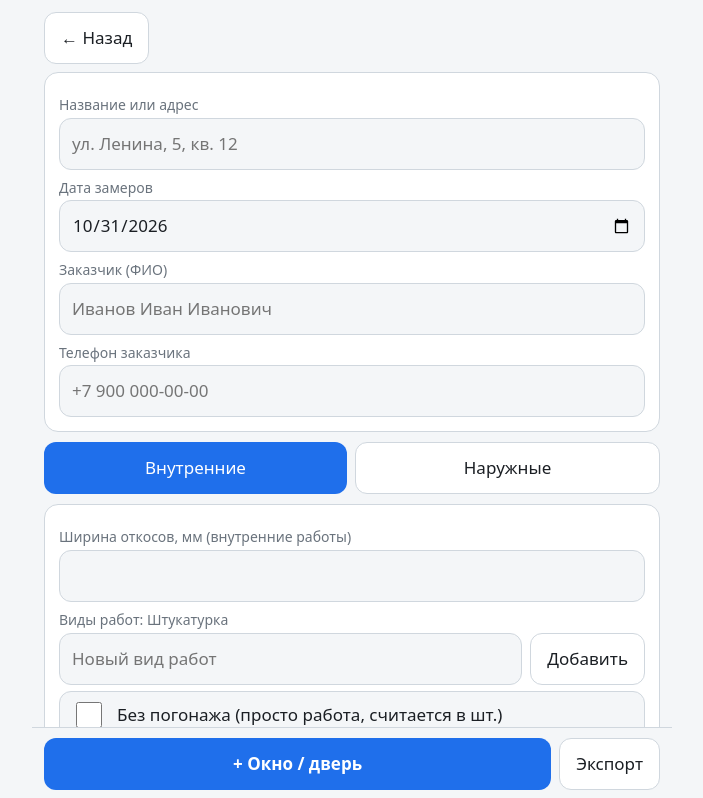
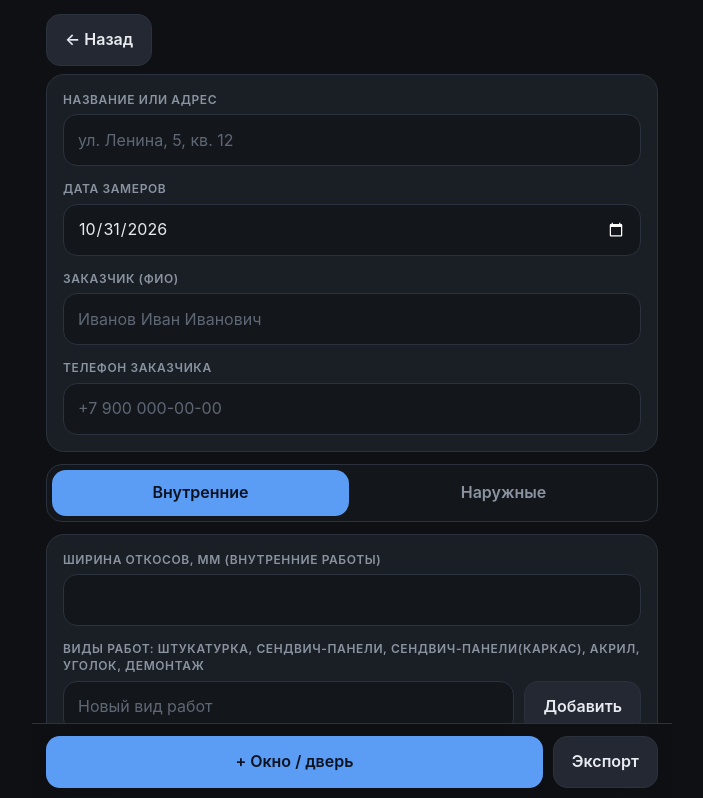
Before and after one commit to kork55300-ai/Otkosy, a plain HTML site: page index.html in a window 1280 px wide. Both pictures are taken after a click on the button "+ Новый объект". Shown: the top 798 px of the page, without its empty margins (288-991 px from the left). Drawn offline with Linux system fonts and the light colour scheme.

Commit message:
Add files via upload

```diff
--- a/index.html
+++ b/index.html
@@ -1,24 +1,42 @@
 <!DOCTYPE html>
 <html lang="ru"><head><meta charset="utf-8">
 <meta name="viewport" content="width=device-width, initial-scale=1, viewport-fit=cover">
-<meta name="theme-color" content="#1f6feb"><title>Замеры откосов</title>
+<meta name="theme-color" content="#0e1013"><meta name="color-scheme" content="dark"><title>Замеры откосов</title>
 <link rel="manifest" href="manifest.json"><link rel="apple-touch-icon" href="icon-192.png"><link rel="icon" href="icon-192.png">
 <style>
-:root{--bg:#f4f6f8;--card:#fff;--tx:#1b1f24;--mu:#6a737d;--pr:#1f6feb;--bd:#d0d7de;--dg:#d1242f;box-sizing:border-box;padding-top:env(safe-area-inset-top,0px);padding-bottom:env(safe-area-inset-bottom,0px)}
-@media(prefers-color-scheme:dark){:root:not([data-theme="light"]){--bg:#0d1117;--card:#161b22;--tx:#e6edf3;--mu:#8b949e;--pr:#4493f8;--bd:#30363d;--dg:#f85149}}
-:root[data-theme="dark"]{--bg:#0d1117;--card:#161b22;--tx:#e6edf3;--mu:#8b949e;--pr:#4493f8;--bd:#30363d;--dg:#f85149}
-*{box-sizing:border-box}body{margin:0;background:var(--bg);color:var(--tx);font:17px/1.4 system-ui,sans-serif;max-width:640px;margin:auto;padding:12px 12px 90px}
-h1{font-size:22px;margin:8px 0 12px}.card{background:var(--card);border:1px solid var(--bd);border-radius:14px;padding:14px;margin-bottom:10px}
-button{font:inherit;min-height:52px;border-radius:12px;border:1px solid var(--bd);background:var(--card);color:var(--tx);padding:0 16px}
-.b{background:var(--pr);color:#fff;border:0;font-weight:600}.d{color:var(--dg)}.w{width:100%}
-input,select{font:inherit;width:100%;min-height:52px;border:1px solid var(--bd);border-radius:12px;padding:0 12px;background:var(--bg);color:var(--tx)}
-label{display:block;font-size:14px;color:var(--mu);margin:8px 0 3px}.row{display:flex;gap:8px}.row>*{flex:1}
-.tabs{display:flex;gap:8px;margin-bottom:10px}.tabs button{flex:1}.tabs .on{background:var(--pr);color:#fff;border:0}
-.it{display:flex;justify-content:space-between;align-items:center;gap:8px}.mu{color:var(--mu);font-size:14px}.big{font-size:22px;font-weight:700}
-.bar{position:fixed;left:0;right:0;bottom:0;padding:10px 12px calc(10px + env(safe-area-inset-bottom,0px));background:var(--bg);border-top:1px solid var(--bd);display:flex;gap:8px;max-width:640px;margin:auto}
-.ov{position:fixed;inset:0;background:#0009;display:flex;align-items:flex-end;justify-content:center;z-index:9}
-.sh{background:var(--card);width:100%;max-width:640px;max-height:92%;overflow:auto;border-radius:18px 18px 0 0;padding:16px 16px calc(16px + env(safe-area-inset-bottom,0px))}
-.tot{text-align:right}.wk{margin-bottom:4px}.wk>div:last-child{padding:0 4px 8px}.chk{display:flex;align-items:center;gap:12px;font-size:17px;color:var(--tx);margin:6px 0;min-height:48px;padding:0 12px;border:1px solid var(--bd);border-radius:12px;background:var(--bg)}.chk input{width:26px;height:26px;min-height:26px;flex:0 0 auto}
+:root{--bg:#0e1013;--bg2:#13161b;--card:#1a1e25;--card2:#232833;--bd:#2c323d;--tx:#e8ebf0;--mu:#8b93a1;--pr:#5b9cf5;--pr2:#4a86de;--prt:#0b1220;--dg:#ef6b6b;color-scheme:dark;box-sizing:border-box;padding-top:env(safe-area-inset-top,0px);padding-bottom:env(safe-area-inset-bottom,0px)}
+*{box-sizing:border-box;-webkit-tap-highlight-color:transparent}
+html{background:var(--bg)}
+body{margin:auto;max-width:640px;background:var(--bg);color:var(--tx);font:16px/1.45 Inter,"Segoe UI",Roboto,system-ui,sans-serif;padding:14px 14px 100px;-webkit-font-smoothing:antialiased}
+h1{font-size:24px;font-weight:700;letter-spacing:-.01em;margin:10px 0 16px}
+.card{background:var(--card);border:1px solid var(--bd);border-radius:18px;padding:16px;margin-bottom:12px}
+.card>label:first-child{margin-top:0}
+button{font:inherit;font-weight:600;min-height:52px;border-radius:14px;border:1px solid var(--bd);background:var(--card2);color:var(--tx);padding:0 18px;transition:background .15s,transform .06s,border-color .15s}
+button:active{transform:scale(.98);background:#2d3441}
+button:focus-visible,input:focus-visible{outline:2px solid var(--pr);outline-offset:2px}
+.b{background:var(--pr);color:var(--prt);border-color:transparent}.b:active{background:var(--pr2)}
+.d{color:var(--dg);background:#ef6b6b14;border-color:#ef6b6b40}.d:active{background:#ef6b6b2a}
+.w{width:100%}
+input,select{font:inherit;width:100%;min-height:52px;border:1px solid var(--bd);border-radius:14px;padding:0 14px;background:var(--bg2);color:var(--tx);transition:border-color .15s,box-shadow .15s}
+input::placeholder{color:#5f6775}
+input:focus{border-color:var(--pr);box-shadow:0 0 0 3px #5b9cf522;outline:none}
+label{display:block;font-size:12px;font-weight:600;letter-spacing:.05em;text-transform:uppercase;color:var(--mu);margin:14px 0 6px}
+.row{display:flex;gap:10px}.row>*{flex:1}
+.tabs{display:flex;gap:6px;padding:5px;background:var(--bg2);border:1px solid var(--bd);border-radius:16px;margin-bottom:12px}
+.tabs button{flex:1;border:0;background:transparent;color:var(--mu);min-height:46px}
+.tabs .on{background:var(--pr);color:var(--prt)}
+.it{display:flex;justify-content:space-between;align-items:center;gap:10px}
+.mu{color:var(--mu);font-size:14px}.big{font-size:22px;font-weight:700;font-variant-numeric:tabular-nums}
+.tot{text-align:right;background:linear-gradient(180deg,#1d2634,#191e27);border-color:#2f3b50}.tot .big{font-size:20px;color:#9cc4fb}
+.bar{position:fixed;left:0;right:0;bottom:0;padding:12px 14px calc(12px + env(safe-area-inset-bottom,0px));background:#0e1013ee;backdrop-filter:blur(10px);border-top:1px solid var(--bd);display:flex;gap:10px;max-width:640px;margin:auto}
+.ov{position:fixed;inset:0;background:#000b;display:flex;align-items:flex-end;justify-content:center;z-index:9}
+.sh{background:var(--card);border:1px solid var(--bd);border-bottom:0;width:100%;max-width:640px;max-height:92%;overflow:auto;border-radius:24px 24px 0 0;padding:18px 16px calc(16px + env(safe-area-inset-bottom,0px))}
+.chk{display:flex;align-items:center;gap:12px;font-size:16px;font-weight:500;text-transform:none;letter-spacing:0;color:var(--tx);margin:8px 0;min-height:52px;padding:0 14px;border:1px solid var(--bd);border-radius:14px;background:var(--bg2)}
+.chk:has(input:checked){border-color:#5b9cf566;background:#5b9cf512}
+.chk input{-webkit-appearance:none;appearance:none;width:26px;height:26px;min-height:26px;flex:0 0 26px;border:2px solid #4a5160;border-radius:8px;padding:0;background:transparent;display:grid;place-content:center}
+.chk input:checked{background:var(--pr);border-color:var(--pr)}
+.chk input:checked::after{content:"";width:6px;height:12px;border:solid var(--prt);border-width:0 3px 3px 0;transform:rotate(45deg) translate(-1px,-1px)}
+.wk{margin-bottom:4px}.wk>div:last-child:not(:empty){margin:-2px 0 8px;padding:4px 12px 12px;background:var(--bg2);border:1px solid var(--bd);border-radius:14px}
 </style></head><body><div id="app"></div><div id="ov"></div>
 <script>
 const KEY='otkosy-v1';let S={objs:[],cur:null,tab:'in'};
@@ -45,7 +63,7 @@ function listView(a){
  a.innerHTML=`<h1>Замеры откосов</h1>`+(S.objs.length?'':'<div class="card mu">Объектов пока нет. Нажмите «Новый объект».</div>')+
  S.objs.map(o=>`<div class="card it"><div onclick="openObj('${o.id}')" style="flex:1"><b>${esc(o.name)||'Без названия'}</b><div class="mu">${o.client?esc(o.client)+' · ':''}${fd(o.date)} · В: ${o.in.items.length}, Н: ${o.out.items.length}</div></div><button class="d" onclick="delObj('${o.id}')">✕</button></div>`).join('')+
  `<div class="bar"><button class="b w" onclick="newObj()">+ Новый объект</button></div>`}
-function newObj(){const o={id:uid(),name:'',client:'',phone:'',date:today(),in:{w:'',types:['Штукатурка'],items:[]},out:{w:'',types:[],items:[]}};S.objs.unshift(o);S.cur=o.id;S.tab='in';save();render()}
+function newObj(){const o={id:uid(),name:'',client:'',phone:'',date:today(),in:{w:'',types:['Штукатурка','Сендвич-панели','Сендвич-панели(каркас)','Акрил','Уголок','Демонтаж'],nol:['Демонтаж'],items:[]},out:{w:'',types:['Пенопласт','Покраска','Штукатурка','Контршульц'],nol:[],items:[]}};S.objs.unshift(o);S.cur=o.id;S.tab='in';save();render()}
 function openObj(id){S.cur=id;S.tab='in';render()}
 function delObj(id){confirmBox('Удалить объект со всеми замерами?',()=>{S.objs=S.objs.filter(o=>o.id!==id);save();render()})}
 function objView(a){const o=cur(),s=sec();
@@ -53,25 +71,25 @@ function objView(a){const o=cur(),s=sec();
  <div class="card"><label>Название или адрес</label><input id="nm" value="${esc(o.name)}" placeholder="ул. Ленина, 5, кв. 12">
  <label>Дата замеров</label><input id="dt" type="date" value="${esc(o.date)}"><label>Заказчик (ФИО)</label><input id="cl" value="${esc(o.client)}" placeholder="Иванов Иван Иванович" autocomplete="name"><label>Телефон заказчика</label><input id="ph" type="tel" inputmode="tel" value="${esc(o.phone)}" placeholder="+7 900 000-00-00" autocomplete="tel"></div>
  <div class="tabs"><button class="${S.tab=='in'?'on':''}" onclick="S.tab='in';render()">Внутренние</button><button class="${S.tab=='out'?'on':''}" onclick="S.tab='out';render()">Наружные</button></div>
- <div class="card"><label>Ширина откосов, мм (${SN[S.tab].toLowerCase()})</label><input id="sw" inputmode="decimal" value="${esc(s.w)}">
+ <div class="card">${S.tab=='in'?`<label>Ширина откосов, мм (внутренние работы)</label><input id="sw" inputmode="decimal" value="${esc(s.w)}">`:''}
  <label>Виды работ: ${s.types.length?esc(s.types.join(', ')):'не заданы'}</label>
  <div class="row"><input id="nt" placeholder="Новый вид работ"><button onclick="addType()" style="flex:0 0 auto">Добавить</button></div><label class="chk"><input type="checkbox" id="nn"><span>Без погонажа (просто работа, считается в шт.)</span></label>
- ${s.types.map((t,k)=>`<div class="row" style="margin-top:6px"><button style="min-height:44px;text-align:left" onclick="renType(${k})">✎ ${esc(t)}${isN(s,t)?' (шт)':''}</button>${(S.tab=='out'||k>0)?`<button class="d" style="min-height:44px;flex:0 0 56px" onclick="delType(${k})">✕</button>`:''}</div>`).join('')}</div>
+ ${s.types.map((t,k)=>`<div class="row" style="margin-top:6px"><button style="min-height:44px;text-align:left" onclick="renType(${k})">✎ ${esc(t)}${isN(s,t)?' (шт)':''}</button><button class="d" style="min-height:44px;flex:0 0 56px" onclick="delType(${k})">✕</button></div>`).join('')}</div>
  ${s.items.map((i,k)=>`<div class="card it"><div onclick="editItem('${i.id}')" style="flex:1"><b>В${k+1}</b> <div class="mu">${(i.types||[]).length?i.types.map(t=>esc(t)+(isN(s,t)?' ✓':' '+f(lmT(i,t)))+(i.ov&&i.ov[t]&&Object.values(i.ov[t]).some(v=>v!=='')?'*':'')).join(' · '):'работа не выбрана'}</div><div class="mu">${i.l||0} / ${i.r||0} / ${i.t||0} мм${i.w?' · откос '+esc(i.w):''}</div>${i.note?`<div class="mu">${esc(i.note)}</div>`:''}</div><div class="big">${(i.types||[]).length?'':f(lm(i))}</div></div>`).join('')}
  <div class="card tot"><div class="mu">Итого: ${SN[S.tab].toLowerCase()}</div>${s.types.length?s.types.map(t=>`<div class="big">${esc(t)}: ${fv(s,t)} ${un(s,t)}</div>`).join(''):'<div class="mu">Добавьте вид работ</div>'}</div>
  <div class="bar"><button class="b" style="flex:2" onclick="editItem()">+ Окно / дверь</button><button onclick="exportMenu()">Экспорт</button></div>`;
- $('#nm').oninput=e=>{o.name=e.target.value;save()};$('#dt').oninput=e=>{o.date=e.target.value;save()};$('#cl').oninput=e=>{o.client=e.target.value;save()};$('#ph').oninput=e=>{o.phone=e.target.value;save()};$('#sw').oninput=e=>{s.w=e.target.value;save()}}
+ $('#nm').oninput=e=>{o.name=e.target.value;save()};$('#dt').oninput=e=>{o.date=e.target.value;save()};$('#cl').oninput=e=>{o.client=e.target.value;save()};$('#ph').oninput=e=>{o.phone=e.target.value;save()};if($('#sw'))$('#sw').oninput=e=>{s.w=e.target.value;save()}}
 function renType(k){const t=sec().types[k];$('#ov').innerHTML=`<div class="ov"><div class="sh"><h1>Переименовать работу</h1><input id="rn" value="${esc(t)}"><div class="row" style="margin-top:14px"><button onclick="closeOv()">Отмена</button><button class="b" onclick="doRen(${k})">Сохранить</button></div></div></div>`}
 function doRen(k){const s=sec(),t=s.types[k],v=$('#rn').value.trim();if(!v||(v!==t&&s.types.includes(v))){closeOv();return}
  s.types[k]=v;s.nol=(s.nol||[]).map(x=>x===t?v:x);s.items.forEach(i=>{i.types=(i.types||[]).map(x=>x===t?v:x);if(i.ov&&i.ov[t]&&v!==t){i.ov[v]=i.ov[t];delete i.ov[t]}});save();closeOv();render()}
 function addType(){const v=$('#nt').value.trim(),s=sec();if(v&&!s.types.includes(v)){s.types.push(v);if($('#nn').checked)(s.nol=s.nol||[]).push(v);save();render()}}
 function delType(k){const s=sec(),t=s.types[k];confirmBox(`Удалить вид работ «${t}»?`,()=>{s.types=s.types.filter(x=>x!==t);s.nol=(s.nol||[]).filter(x=>x!==t);s.items.forEach(i=>{i.types=(i.types||[]).filter(x=>x!==t)});save();render()})}
-function editItem(id){const s=sec(),it=s.items.find(i=>i.id===id)||{id:'',l:'',r:'',t:'',w:s.w,note:'',types:s.types.slice(0,1),ov:{}};const n=id?s.items.indexOf(it)+1:s.items.length+1;
+function editItem(id){const s=sec(),it=s.items.find(i=>i.id===id)||{id:'',l:'',r:'',t:'',w:S.tab=='in'?s.w:'',note:'',types:[],ov:{}};const n=id?s.items.indexOf(it)+1:s.items.length+1;
  const fld=(k,l)=>`<div><label>${l}</label><input id="f${k}" inputmode="decimal" value="${esc(it[k])}" oninput="pv()"></div>`;
  $('#ov').innerHTML=`<div class="ov"><div class="sh"><div class="it"><h1 style="margin:0">В${n}</h1><div class="big" id="pv"></div></div>
- ${s.types.length?`<label>Виды работ (можно несколько)</label>${s.types.map((t,k)=>{const o=(it.ov||{})[t]||{},on=(it.types||[]).includes(t),inp=(q,l)=>`<div><label>${l}</label><input data-k="${k}" data-f="${q}" inputmode="decimal" value="${esc(o[q]??'')}" oninput="pv()"></div>`;return `<div class="wk"><label class="chk"><input type="checkbox" value="${k}" ${on?'checked':''} onchange="pv()"><span>${esc(t)}</span><b id="wl${k}" style="margin-left:auto"></b></label><div style="display:${on?'block':'none'}" id="wo${k}">${isN(s,t)?'':`<div class="mu">Свои размеры для этой работы, мм (пусто = как у окна)</div><div class="row">${inp('l','Левая')}${inp('r','Правая')}</div><div class="row">${inp('t','Верхняя')}${inp('w','Ширина')}</div>`}</div></div>`}).join('')}`:''}
  <div class="row">${fld('l','Левая, мм')}${fld('r','Правая, мм')}</div><div class="row">${fld('t','Верхняя, мм')}${fld('w','Ширина откоса, мм')}</div>
  <label>Примечание</label><input id="fnote" value="${esc(it.note)}">
+ ${s.types.length?`<label>Виды работ (можно несколько)</label>${s.types.map((t,k)=>{const o=(it.ov||{})[t]||{},on=(it.types||[]).includes(t),inp=(q,l)=>`<div><label>${l}</label><input data-k="${k}" data-f="${q}" inputmode="decimal" value="${esc(o[q]??'')}" oninput="pv()"></div>`;return `<div class="wk"><label class="chk"><input type="checkbox" value="${k}" ${on?'checked':''} onchange="pv()"><span>${esc(t)}</span><b id="wl${k}" style="margin-left:auto"></b></label><div style="display:${on?'block':'none'}" id="wo${k}">${isN(s,t)?'':`<div class="mu">Свои размеры для этой работы, мм (пусто = как у окна)</div><div class="row">${inp('l','Левая')}${inp('r','Правая')}</div><div class="row">${inp('t','Верхняя')}${inp('w','Ширина')}</div>`}</div></div>`}).join('')}`:''}
  <div class="row" style="margin-top:14px"><button onclick="closeOv()">Отмена</button><button class="b" onclick="saveItem('${id||''}')">Сохранить</button></div>
  ${id?`<button class="d w" style="margin-top:8px" onclick="delItem('${id}')">Удалить замер</button>`:''}</div></div>`;pv()}
 function pv(){const g=k=>$('#f'+k).value;$('#pv').textContent=f(lm({l:g('l'),r:g('r'),t:g('t')}))+' м.п.';
@@ -86,7 +104,7 @@ function exportMenu(){$('#ov').innerHTML=`<div class="ov"><div class="sh"><h1>Э
 function rowsAll(){const o=cur(),A=[],B=[],N=v=>v===''||v==null?'':+v||0;['in','out'].forEach(k=>{const s=o[k],sn=k=='in'?'Внутренние':'Наружные';
  s.items.forEach((i,n)=>{const T=i.types||[];if(!T.length)A.push([sn,'В'+(n+1),'',N(i.l),N(i.r),N(i.t),N(i.w),+lm(i).toFixed(3),i.note||'']);
   T.forEach(t=>A.push(isN(s,t)?[sn,'В'+(n+1),t,'','','','','',i.note||'']:[sn,'В'+(n+1),t,N(eff(i,t,'l')),N(eff(i,t,'r')),N(eff(i,t,'t')),N(eff(i,t,'w')),+lmT(i,t).toFixed(3),i.note||'']))});
- s.types.forEach(t=>B.push([sn,t,+tT(s,t).toFixed(3),isN(s,t)?'шт':'пог. м',N(s.w)]))});return[A,B,o]}
+ s.types.forEach(t=>B.push([sn,t,+tT(s,t).toFixed(3),isN(s,t)?'шт':'пог. м',k=='in'?N(s.w):'']))});return[A,B,o]}
 const fname=ext=>'Ведомость_'+(cur().name||'объект').replace(/[^\wа-яё]+/gi,'_').slice(0,40)+'.'+ext;
 function out(name,data){const b=data instanceof Blob?data:new Blob([data]);const a=document.createElement('a');a.href=URL.createObjectURL(b);a.download=name;document.body.appendChild(a);a.click();setTimeout(()=>{URL.revokeObjectURL(a.href);a.remove()},4000);closeOv()}
 function crc(b){let t=crc.t;if(!t){t=crc.t=[];for(let n=0;n<256;n++){let c=n;for(let k=0;k<8;k++)c=c&1?0xEDB88320^(c>>>1):c>>>1;t.push(c>>>0)}}let r=-1;for(const v of b)r=t[(r^v)&255]^(r>>>8);return(r^-1)>>>0}
@@ -140,7 +158,7 @@ function doPdf(){const o=cur(),W=1240,Hh=1754,pages=[],COL=['#1f6feb','#d1242f',
    if(y>Hh-250)np();head();
    s.items.forEach((i,n)=>{if(y>Hh-120){np();head()}cell(50,y,100,44,'В'+(n+1),1);ch.forEach((t,j)=>{const has=(i.types||[]).includes(t);cell(150+j*cw,y,cw,44,has?(isN(s,t)?'1 шт':f(lmT(i,t))+' м.п.'):'',0)});y+=44});
    if(y>Hh-120){np();head()}cell(50,y,100,48,'Итого',1,'#f3f3f3');ch.forEach((t,j)=>cell(150+j*cw,y,cw,48,fv(s,t)+' '+un(s,t),1,'#f3f3f3'));y+=48+24});
-  tx('Ширина откосов, мм: '+(s.w||'—'),50,y,24);y+=56});
+  if(k=='in'){tx('Ширина откосов, мм: '+(s.w||'—'),50,y,24);y+=56}else y+=24});
  {const M={};['in','out'].forEach(k=>{const s=o[k];s.types.forEach(t=>{const u=un(s,t),key=t+'|'+u;(M[key]=M[key]||{t,u,in:0,out:0})[k]+=tT(s,t)})});
   const R=Object.values(M).filter(r=>r.in||r.out);
   if(R.length){if(y>Hh-200-R.length*46)np();tx('Общий итог по работам',50,y,30,1,'#1f6feb');y+=40;
--- a/sw.js
+++ b/sw.js
@@ -1,4 +1,4 @@
-const V='otkosy-v7',F=['./','./index.html','./manifest.json','./icon-192.png','./icon-512.png'];
+const V='otkosy-v8',F=['./','./index.html','./manifest.json','./icon-192.png','./icon-512.png'];
 self.addEventListener('install',e=>{e.waitUntil(caches.open(V).then(c=>c.addAll(F)).then(()=>self.skipWaiting()))});
 self.addEventListener('activate',e=>{e.waitUntil(caches.keys().then(k=>Promise.all(k.filter(x=>x!==V).map(x=>caches.delete(x)))).then(()=>self.clients.claim()))});
 self.addEventListener('fetch',e=>{if(e.request.method!=='GET')return;e.respondWith(fetch(e.request,{cache:'no-cache'}).then(r=>{if(r.ok){const c=r.clone();caches.open(V).then(x=>x.put(e.request,c))}return r}).catch(()=>caches.match(e.request,{ignoreSearch:true}).then(r=>r||caches.match('./index.html'))))});
```
Also changed, not shown: manifest.json.
